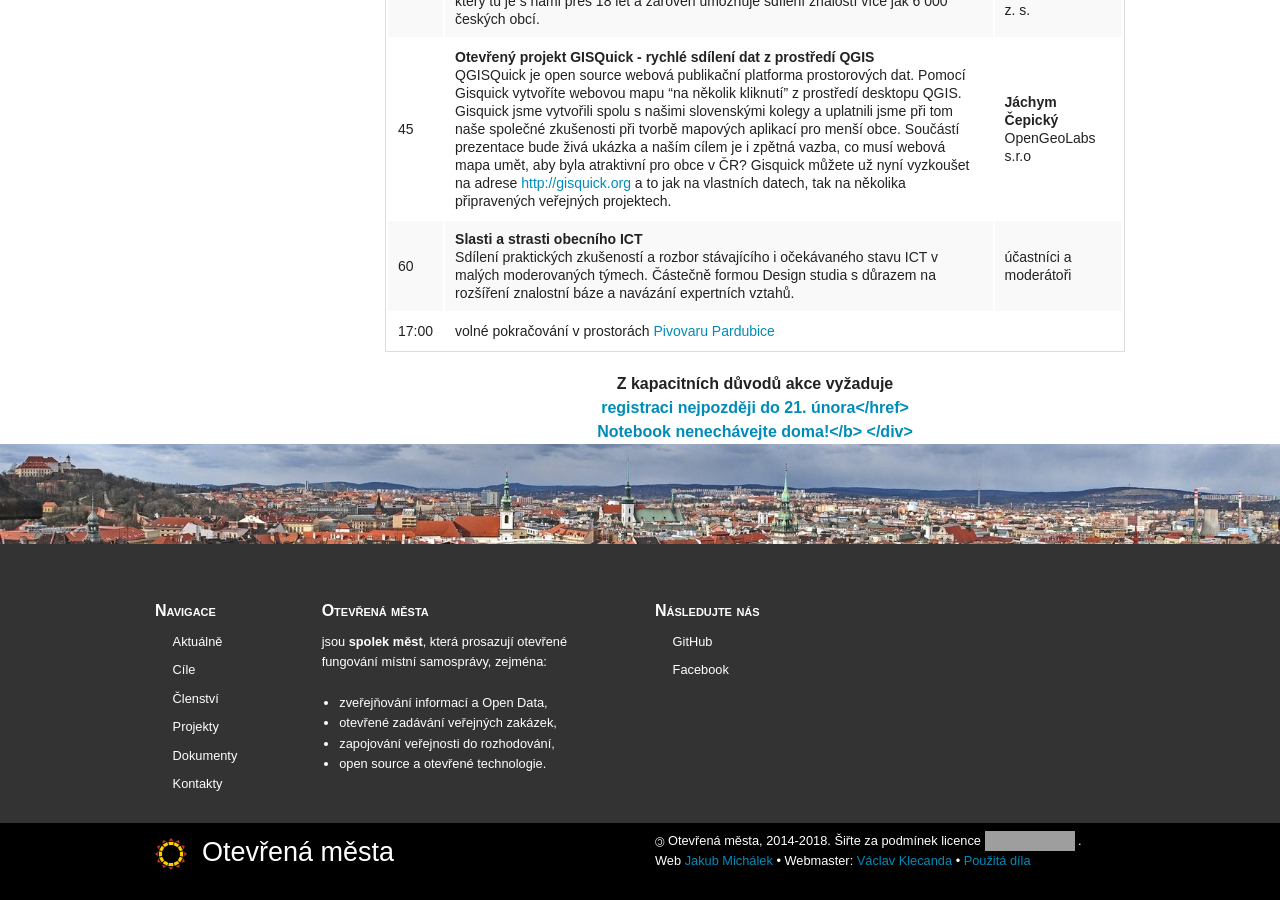
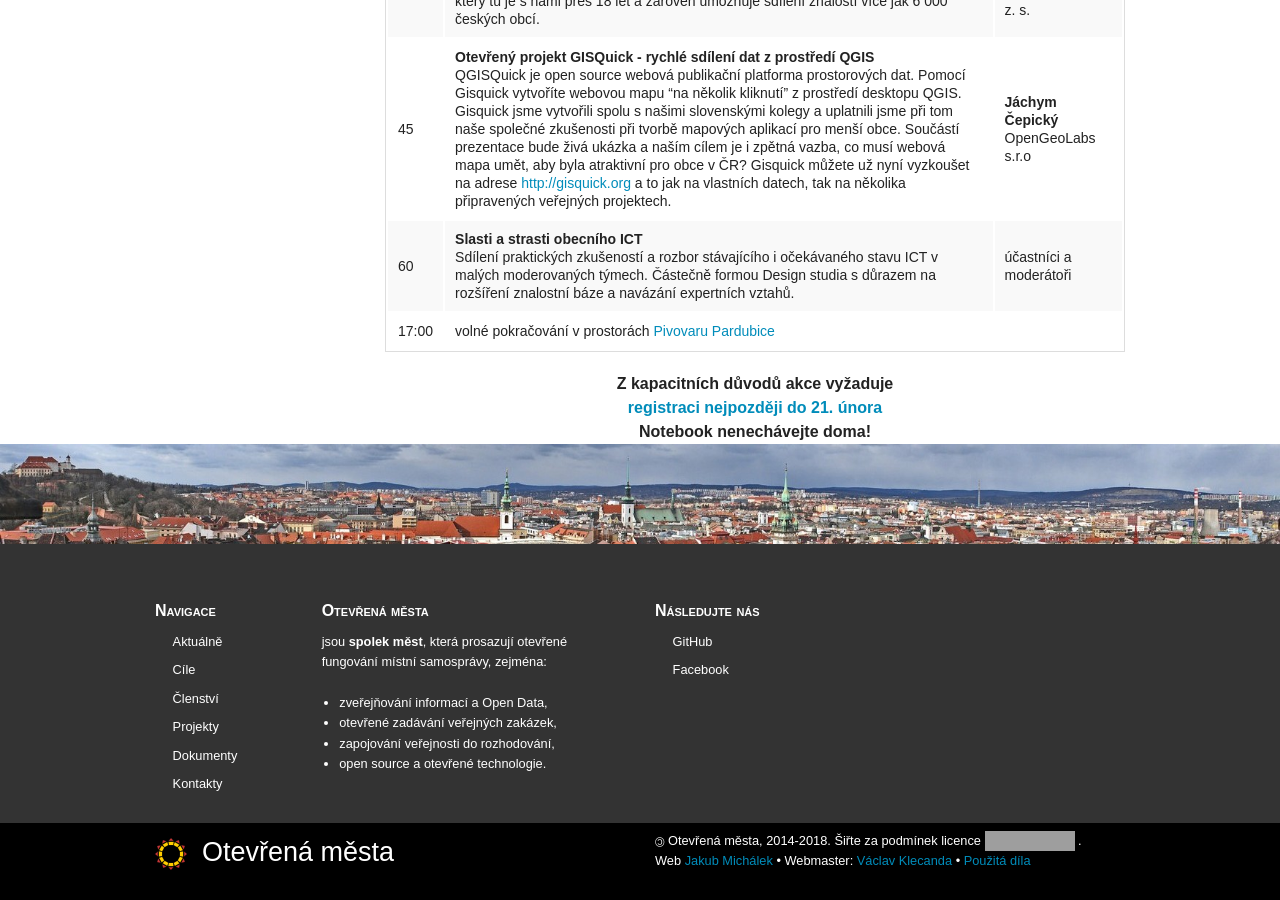
Before and after one commit to otevrenamesta/otevrenamesta.github.io, a Jekyll site: the page built from pages/OVS_2019_program.md, in a window 1280 px wide and 900 px high, scrolled down 756 px. Built offline with Jekyll 4.4.1, drawn with Linux system fonts in a browser that asks for light colours; nearby versions of some CDN libraries; library files that are not in the unit come from our copies; some of the changed lines change nothing that is shown; grey boxes are pictures that could not be loaded.

Commit message:
+OVS 2019 - program

```diff
--- a/pages/OVS_2019_program.md
+++ b/pages/OVS_2019_program.md
@@ -27,6 +27,6 @@ title:        Otevřená veřejná správa prakticky - program
 
 <div style="text-align:center;">
 <b>Z kapacitních důvodů akce vyžaduje<br>
-<a href="https://ec.europa.eu/eusurvey/runner/RegistracniformularPardubice2019">registraci nejpozději do 21. února</href><br>
+<a href="https://ec.europa.eu/eusurvey/runner/RegistracniformularPardubice2019">registraci nejpozději do 21. února</a><br>
 Notebook nenechávejte doma!</b>
 </div>
```
